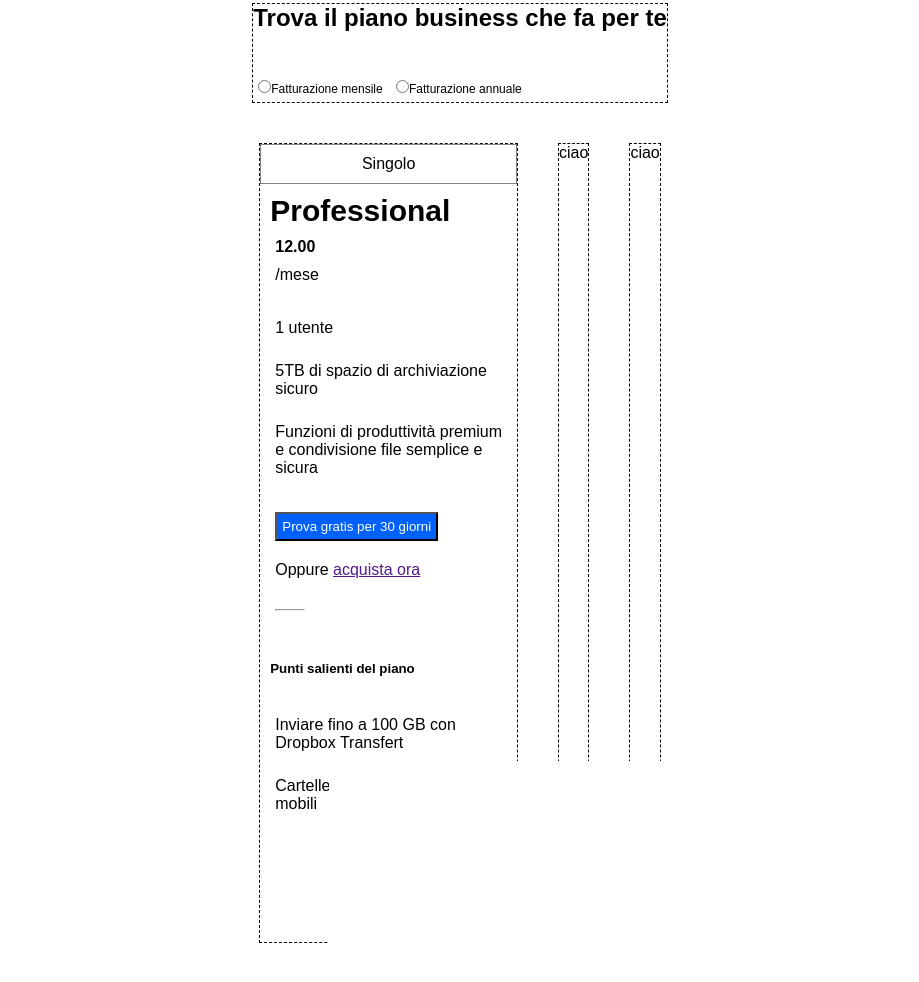
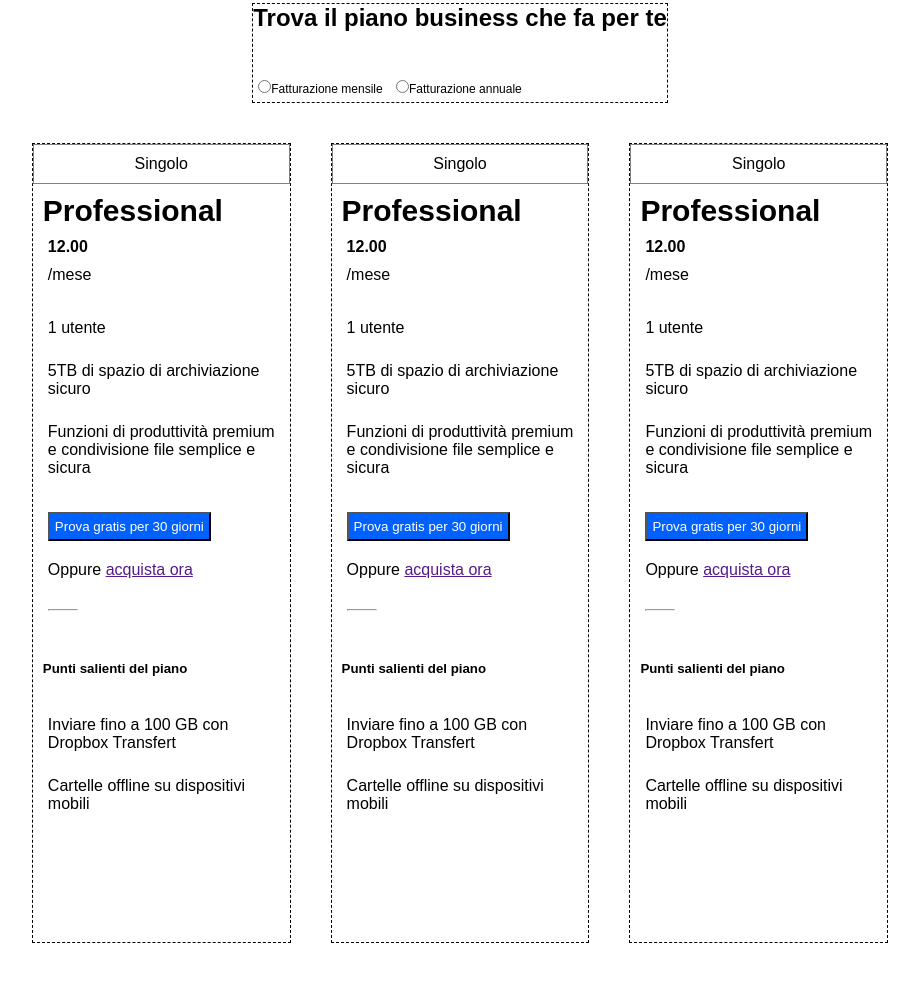
Before and after one commit to pierobramanti/htmlcss-dropbox, a plain HTML site: page index.html in a window 1280 px wide. Shown: the part 510-1492 px from the top of the page, without its empty margins (180-1099 px from the left). Drawn offline with Linux system fonts and the light colour scheme.

Commit message:
[ADD] copied toow column in html

```diff
--- a/index.html
+++ b/index.html
@@ -96,10 +96,66 @@
                     </div>
                 </div>
                 <div class="col-33">
-                    ciao
+                    <div class="business-plan">
+                        Singolo
+                    </div>
+                        <div class="subscrition-cost">
+                            <h4>Professional</h4>
+                            <ul>
+                                <li><strong>12.00</strong></li>
+                                <li>/mese</li>
+                            </ul>
+                        </div>
+                    <div class="subscrition-detayls">
+                        <ul>
+                            <li>1 utente</li>
+                            <li> 5TB di spazio di archiviazione <br>sicuro</li>
+                            <li> Funzioni di produttività premium <br> e condivisione file semplice e <br> sicura</li>
+                        </ul>
+                    </div>
+                    <div class="buy">
+                        <button> Prova gratis per 30 giorni </button>
+                        <p>Oppure <a href="">acquista ora</a> </p>
+                        <hr>
+                    </div>
+                    <div class="subscrition-point">
+                        <h5>Punti salienti del piano</h5>
+                        <ul>
+                            <li> Inviare fino a 100 GB con <br>Dropbox Transfert </li>
+                            <li> Cartelle offline su dispositivi <br> mobili</li>
+                        </ul>
+                    </div>
                 </div>
                 <div class="col-33">
-                    ciao
+                    <div class="business-plan">
+                        Singolo
+                    </div>
+                        <div class="subscrition-cost">
+                            <h4>Professional</h4>
+                            <ul>
+                                <li><strong>12.00</strong></li>
+                                <li>/mese</li>
+                            </ul>
+                        </div>
+                    <div class="subscrition-detayls">
+                        <ul>
+                            <li>1 utente</li>
+                            <li> 5TB di spazio di archiviazione <br>sicuro</li>
+                            <li> Funzioni di produttività premium <br> e condivisione file semplice e <br> sicura</li>
+                        </ul>
+                    </div>
+                    <div class="buy">
+                        <button> Prova gratis per 30 giorni </button>
+                        <p>Oppure <a href="">acquista ora</a> </p>
+                        <hr>
+                    </div>
+                    <div class="subscrition-point">
+                        <h5>Punti salienti del piano</h5>
+                        <ul>
+                            <li> Inviare fino a 100 GB con <br>Dropbox Transfert </li>
+                            <li> Cartelle offline su dispositivi <br> mobili</li>
+                        </ul>
+                    </div>
                 </div>
             </div>
         </div>
```
